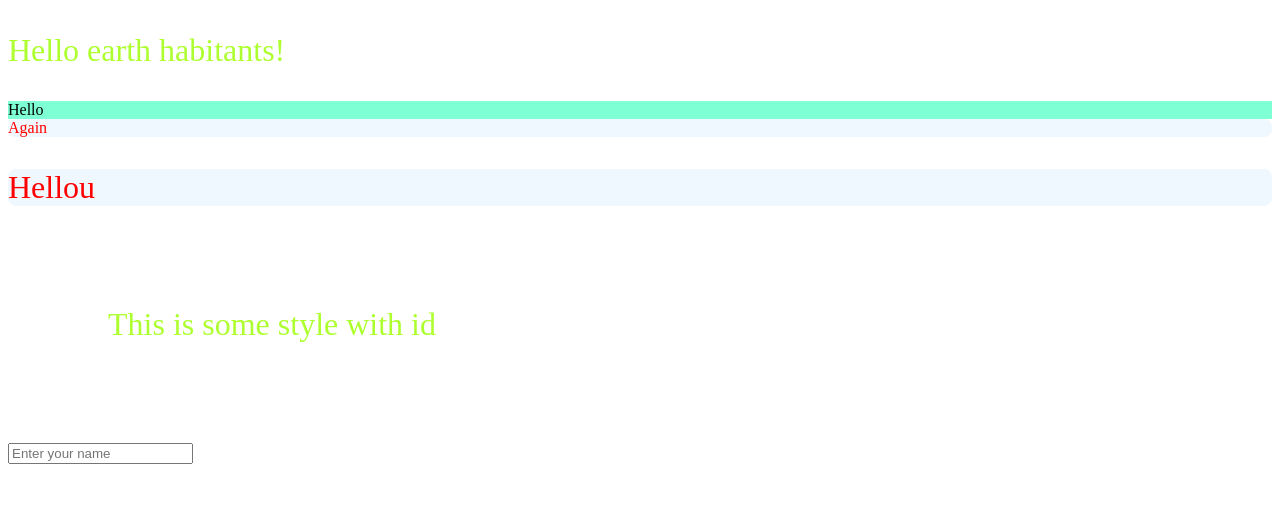
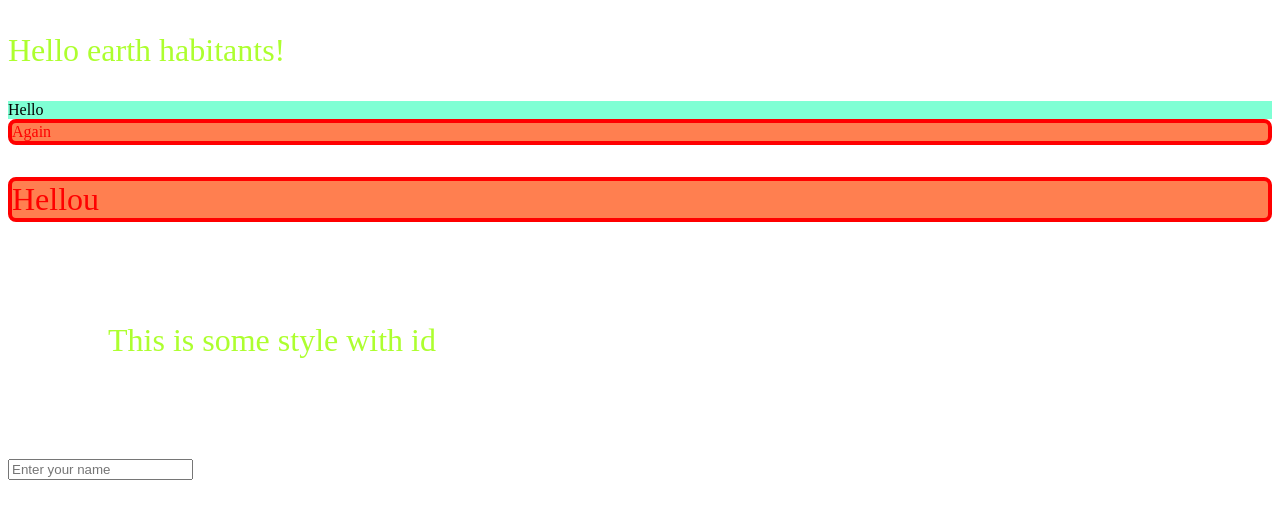
Before and after one commit to jaleskinen/HTML5View, a plain HTML site: page views/index.html in a window 1280 px wide. Drawn offline with Linux system fonts and the light colour scheme.

Commit message:
Home 21.10.2015 v1.1

```diff
--- a/css/styles.css
+++ b/css/styles.css
@@ -11,9 +11,10 @@ p{
 
 .fancy{
     color: red;
-    border: 2px;
-    background-color: aliceblue;
+    border: 4px;
+    border-style: solid;
     border-radius: 8px;
+    background-color: coral;
 }
 
 /*use id selector to define style*/
```
